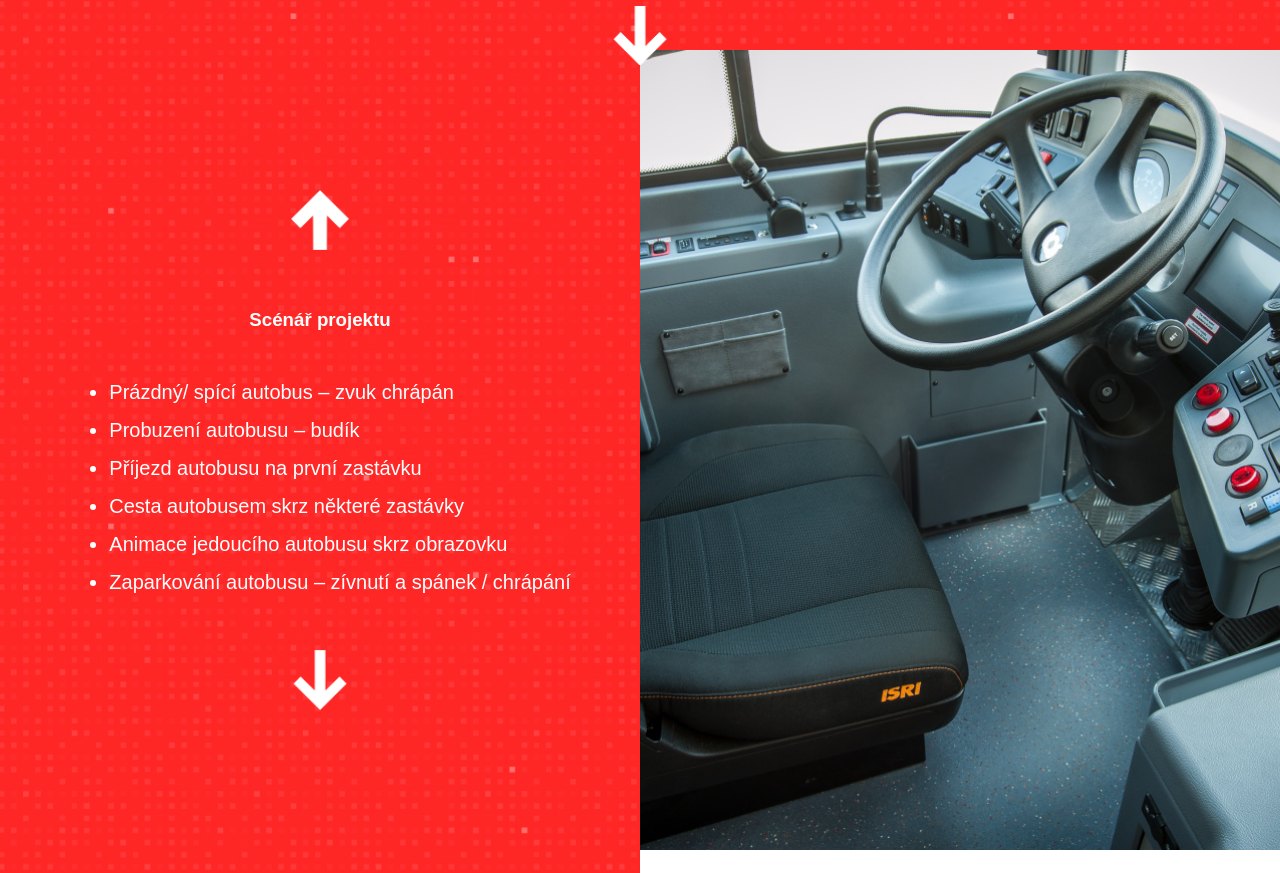
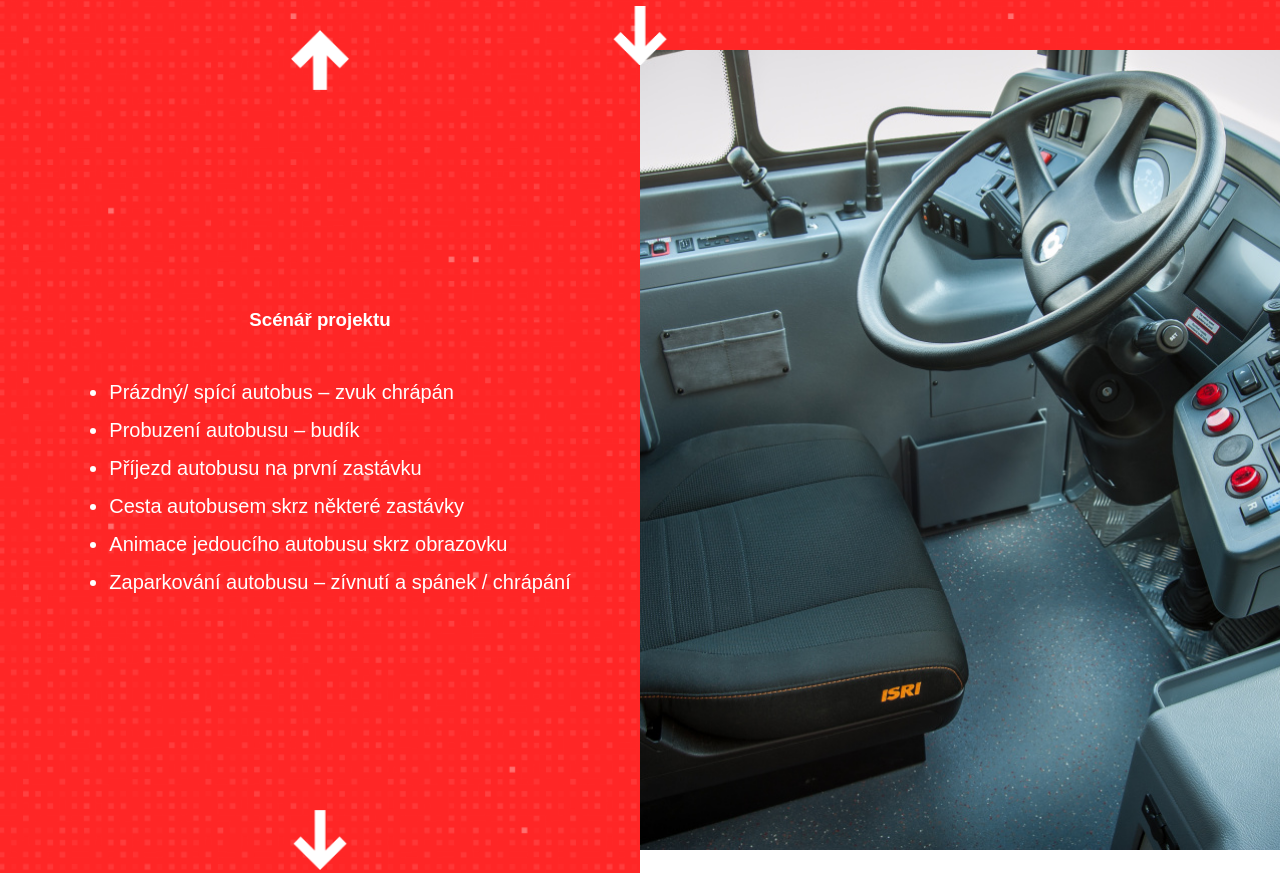
Before and after one commit to perglervitek/ZMT, a plain HTML site: page index.html in a window 1280 px wide. Shown: the part 1600-2473 px from the top of the page. Drawn offline with Linux system fonts and the light colour scheme.

Commit message:
edit arrows

```diff
--- a/style.css
+++ b/style.css
@@ -156,7 +156,7 @@ a#begin-btn {
 .navigation-up {
   position: relative;
   width: 60px;
-  top: -5vh;
+  top: -25vh;
   height: 60px;
   background-size: cover;
   background-position: center;
@@ -166,7 +166,7 @@ a#begin-btn {
 .navigation-down {
   position: relative;
   width: 60px;
-  top: 5vh;
+  top: 25vh;
   height: 60px;
   background-size: cover;
   background-position: center;
```
